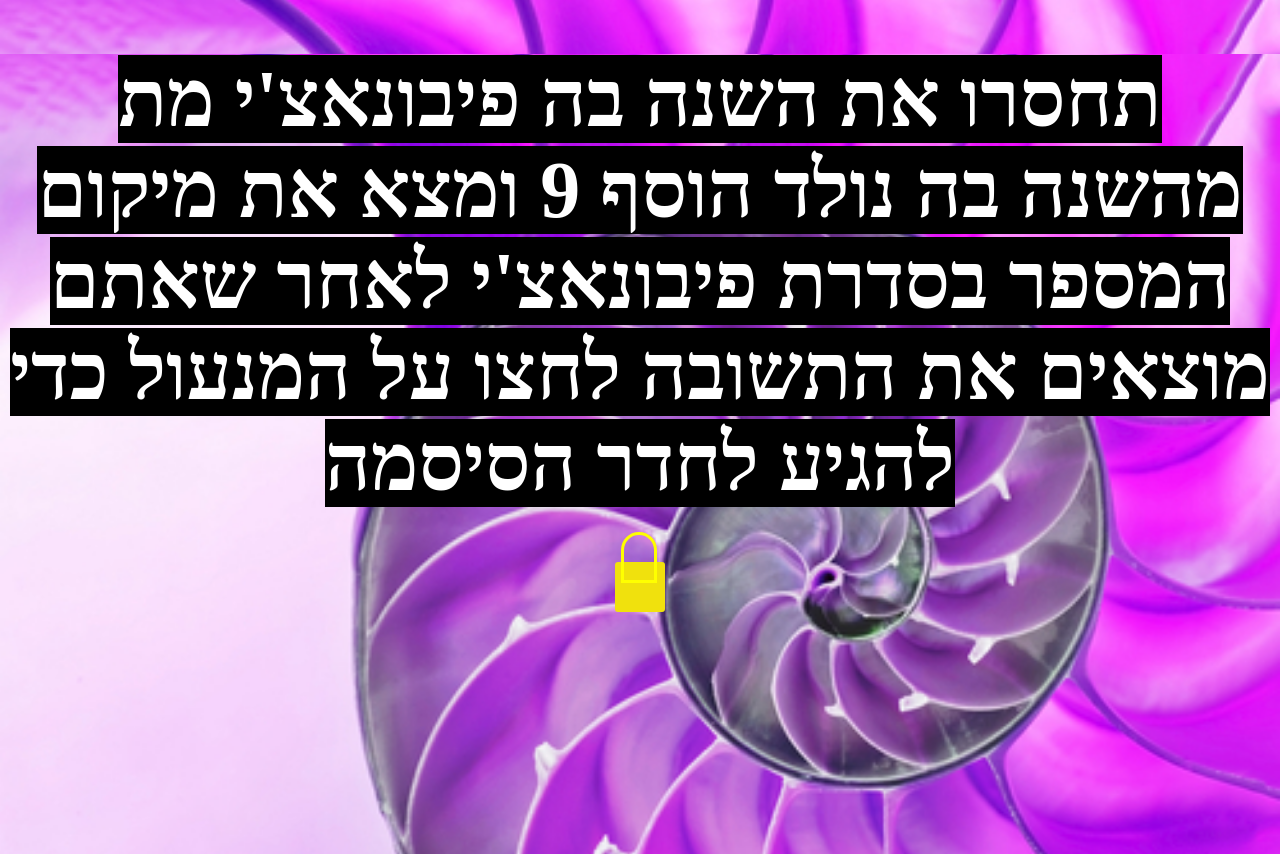
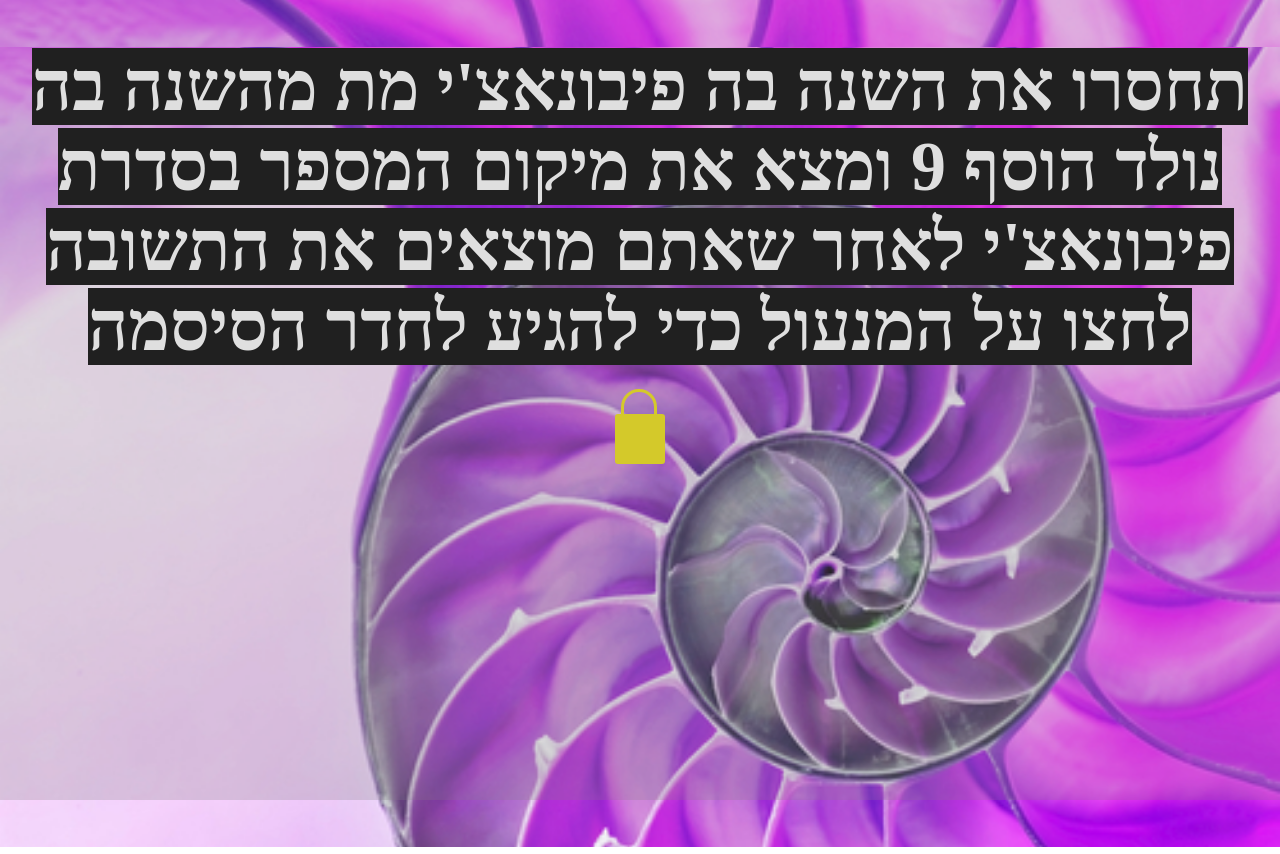
Before and after one commit to ROYKAGAN/fibonacciProject, a plain HTML site: page question2/index2.html in a window 1280 px wide. Drawn offline with Linux system fonts and the light colour scheme.

Commit message:
ksjfhsihdfos

```diff
--- a/home/style.css
+++ b/home/style.css
@@ -17,7 +17,7 @@ body:after{
     text-align: right;
     cursor: default;
     font-family: 'david';
-    font-size: 60px;
+    font-size: 80px;
     direction: rtl;
     text-align: center;
     color: black;
@@ -37,7 +37,7 @@ body:after{
 .header span{
     cursor: default;
     font-family: 'david';
-    font-size: 60px;
+    font-size: 80px;
     direction: rtl;
     text-align: center;
     background-color: black;
--- a/question2/style2.css
+++ b/question2/style2.css
@@ -16,6 +16,15 @@ body, html {
     background-repeat: no-repeat;
     background-size: cover;
 }
+
+body:after{
+    content: "";
+    position: fixed;
+    top: 0; bottom: 0; left: 0; right: 0;
+    background: hsla(260,0%,50%,0.25);
+    pointer-events: none;
+  }
+
 
 #sample{
     border-radius: 30px;
@@ -54,7 +63,7 @@ input{
 }
 
 h1{
-    font-size: 80px;
+    font-size: 70px;
     text-align: center;
 
 }
@@ -68,8 +77,8 @@ h1 span{
     content: "";
     display: block;
     position: absolute;
-    border:3px solid yellow;
-    top: -30px;
+    border:3px solid rgb(240, 225, 13);
+    top: -25px;
     left: 6.4px;
     width: 30px;
     height: 45px;
```
